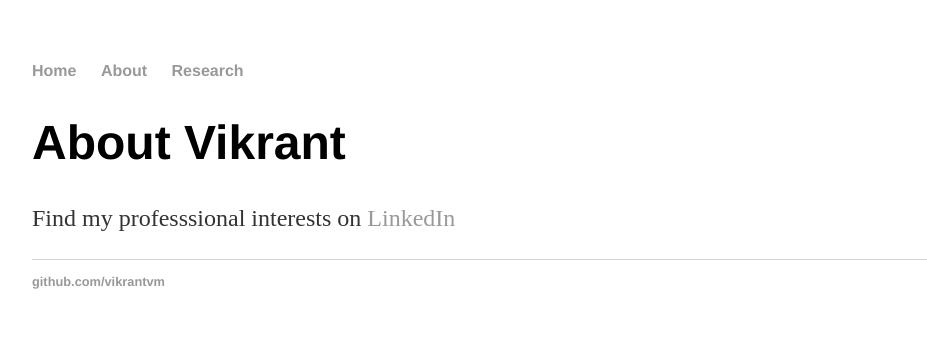
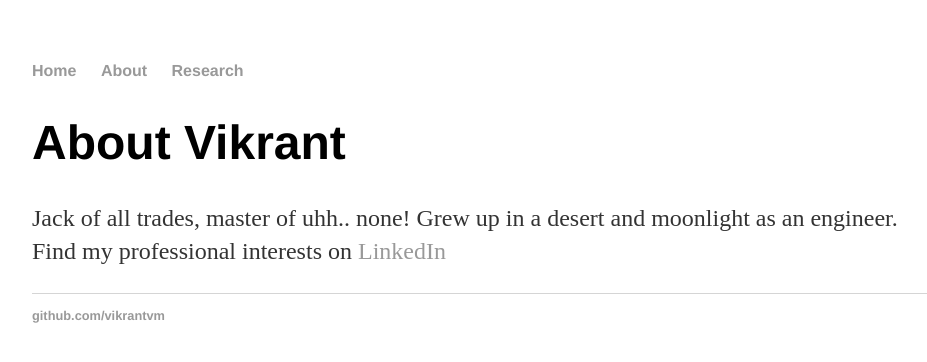
Before and after one commit to vikrantvm/vikrantvm.github.io, a Jekyll site: the page built from about/index.html, in a window 1280 px wide. Shown: the top 362 px of the page, without its empty margins (160-1087 px from the left). Built offline with Jekyll 4.4.1, drawn with Linux system fonts in a browser that asks for light colours.

Commit message:
update site

```diff
--- a/about/index.html
+++ b/about/index.html
@@ -5,7 +5,7 @@ title: About Vikrant More
 
 		<div class="about">
 			<h1>About Vikrant</h1>
-			<p>Find my professsional interests on <a href="http://www.linkedin.com/in/vikrantvm">LinkedIn</a></p>
+			<p>Jack of all trades, master of uhh.. none! Grew up in a desert and moonlight as an engineer. Find my professional interests on <a href="http://www.linkedin.com/in/vikrantvm">LinkedIn</a></p>
 			<ul class="contacts">
 			</ul>
 		</div>
```
